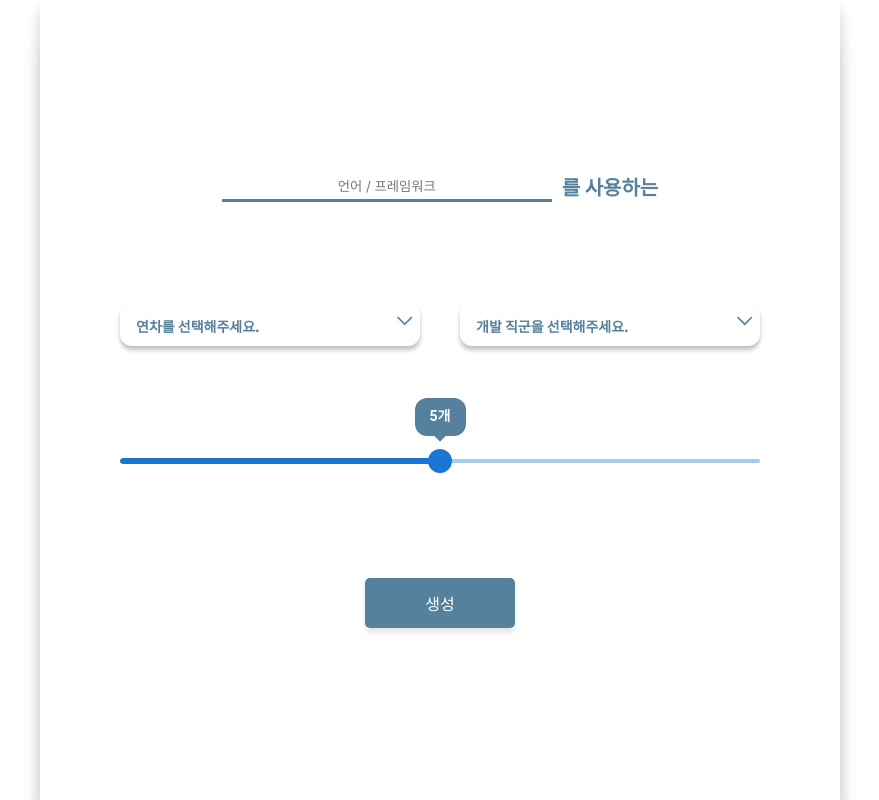
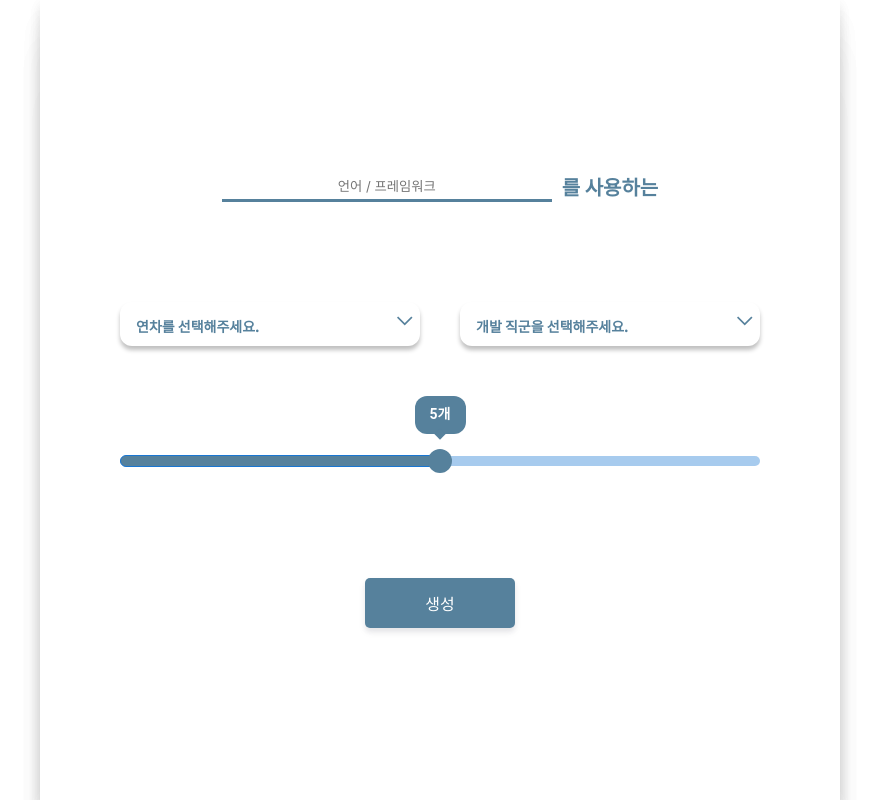
Before and after one commit to HalamLee/Interviz, a Next.js app: page / in a window 1280 px wide. Shown: the whole page, without its empty margins (200-1079 px from the left). Built offline with nearby package versions, Linux system fonts and the light colour scheme.

Commit message:
fix: 슬라이더 컴포넌트 커스텀 디자인 적용 #27

```diff
--- a/src/components/slider/index.tsx
+++ b/src/components/slider/index.tsx
@@ -44,34 +44,45 @@ const Wrapper = styled.div<{ width: string }>`
   width: ${(props) => props.width};
 `;
 
-const CustomSlider = styled(MUISlider)({
-  color: theme.colors.main,
-  height: 10,
-  '& .MuiSlider-mark': {
-    display: 'none',
-  },
-  '& .MuiSlider-thumb': {
-    height: 24,
-    width: 24,
-    border: '2px solid currentColor',
-    '&:focus, &:hover, &.Mui-active, &.Mui-focusVisible': {
-      boxShadow: 'inherit',
-    },
-    '&:before': {
-      display: 'none',
-    },
-  },
-  '& .MuiSlider-valueLabel': {
-    lineHeight: 1.2,
-    fontSize: 14,
-    fontWeight: 700,
-    background: 'unset',
-    padding: '6px 8px',
-    width: 35,
-    height: 26,
-    top: -15,
-    borderRadius: 12,
-    fontFamily: notoSansKr.style,
-    backgroundColor: theme.colors.main,
-  },
-});
+const CustomSlider = styled(MUISlider)`
+  .MuiSlider-rail {
+    width: 100%;
+    height: 10px;
+  }
+
+  .MuiSlider-track {
+    background-color: ${theme.colors.main};
+    height: 10px;
+  }
+
+  .MuiSlider-mark {
+    display: none;
+  }
+  .MuiSlider-thumb {
+    height: 24px;
+    width: 24px;
+    background-color: ${theme.colors.main};
+    :focus,
+    :hover,
+    .Mui-active,
+    .Mui-focusVisible {
+      box-shadow: inherit;
+    }
+    &:before {
+      display: none;
+    }
+  }
+  .MuiSlider-valueLabel {
+    line-height: 1.2;
+    font-size: 14px;
+    font-weight: 700;
+    background: unset;
+    padding: 6px 8px;
+    width: 35px;
+    height: 26px;
+    top: -15px;
+    border-radius: 12px;
+    font-family: ${notoSansKr.style};
+    background-color: ${theme.colors.main};
+  }
+`;
```
